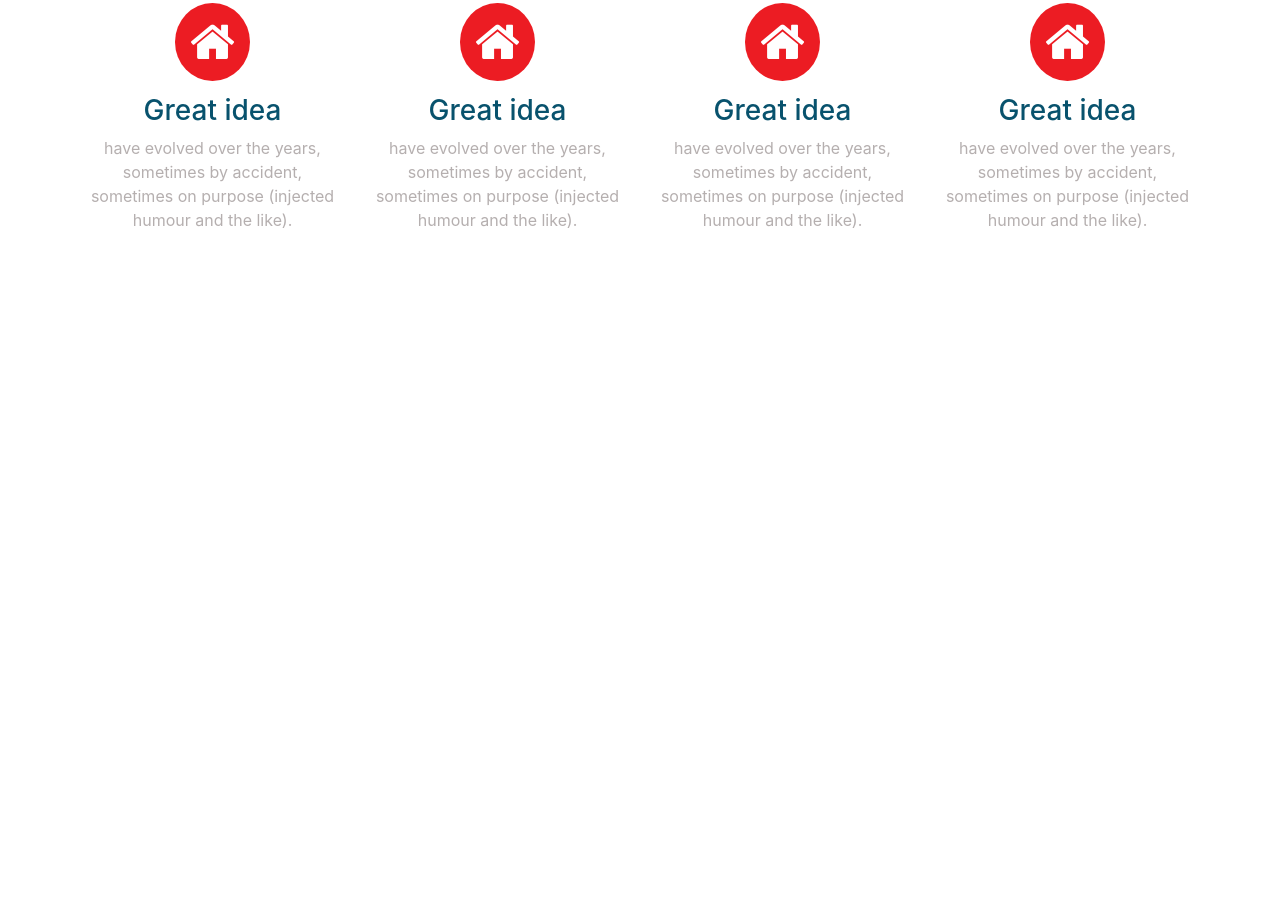
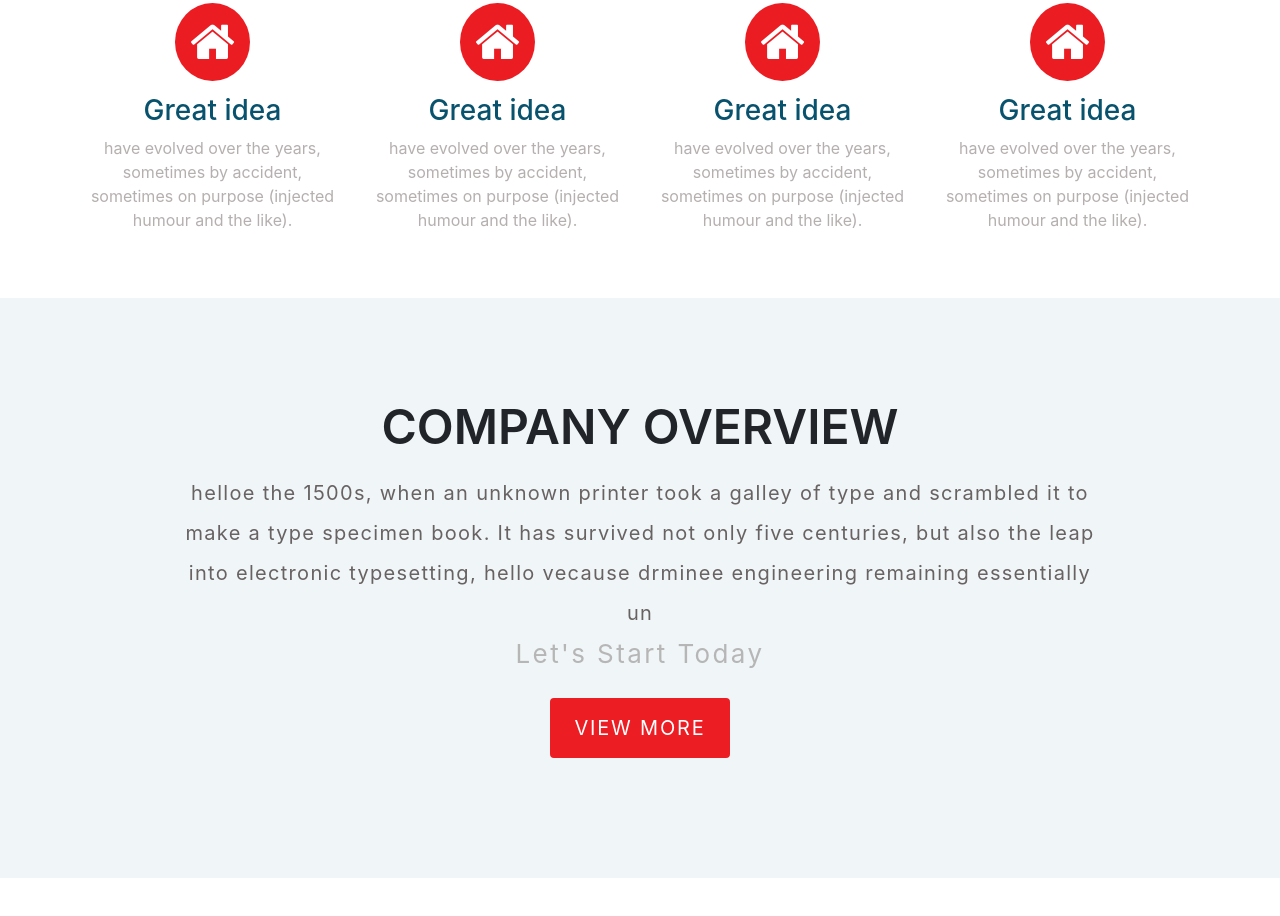
Before and after one commit to tarekkhaled/EliteCorp, a plain HTML site: page index.html in a window 1280 px wide. Shown: the part 847-1763 px from the top of the page. Drawn offline with nearby package versions, Linux system fonts and the light colour scheme.

Commit message:
Add the Company overview

```diff
--- a/css/main.css
+++ b/css/main.css
@@ -120,4 +120,41 @@
     color: #a69f9fd4;
  }
 
- /* */
+ /* start of overiew */
+ .overview {
+     background-color: #f0f5f7;
+     padding: 100px;
+ }
+ .overview h2 {
+    font-size: 48px;
+    font-weight: 600;
+    padding-bottom: 10px;
+    text-transform: uppercase;
+}
+.overview p {
+    line-height: 2;
+    font-size: 20px;
+    width: 89%;
+    margin: 0px auto 0px;
+    letter-spacing: 1.3px;
+    color: #686262;
+}
+.overview h4 {
+    letter-spacing: 2.4px;
+    color: #b6b6b6;
+    padding: 5px 0px 1px;
+    font-size: 26px;
+    font-weight: normal;
+}
+.overview button {
+    margin: 20px;
+    padding: 10px 20px;
+    border: 5px solid #ed1d24;
+    background-color: #ed1d24;
+    color: #FFF;
+    /* border-radius: 15px; */
+    font-size: 20px;
+    text-transform: uppercase;
+    letter-spacing: 1.8px;
+
+}
--- a/index.html
+++ b/index.html
@@ -146,9 +146,26 @@
                                       </p>
                                 </i>
                         </div>
+                    </div>
 
               </div>
         </div>
+        <!--End of Features-->
+        <!--Start Overview-->
+        <div class="overview text-center">
+            <div class="container">
+                <h2 class="h1">Company Overview</h2>
+                <p>helloe the 1500s, when an unknown printer took a galley of type and scrambled it to make a type specimen book. It has survived not only five centuries,
+                     but also the leap into electronic typesetting,
+                     hello vecause drminee engineering remaining essentially un</p>
+                <h4>Let's Start Today</h4>
+                <button class="rounded">View more</button>
+
+
+            </div>
+        </div>
+
+        <!-- End of Overview -->
 
     <!-- Optional JavaScript -->
     <!-- jQuery first, then Popper.js, then Bootstrap JS -->
```
